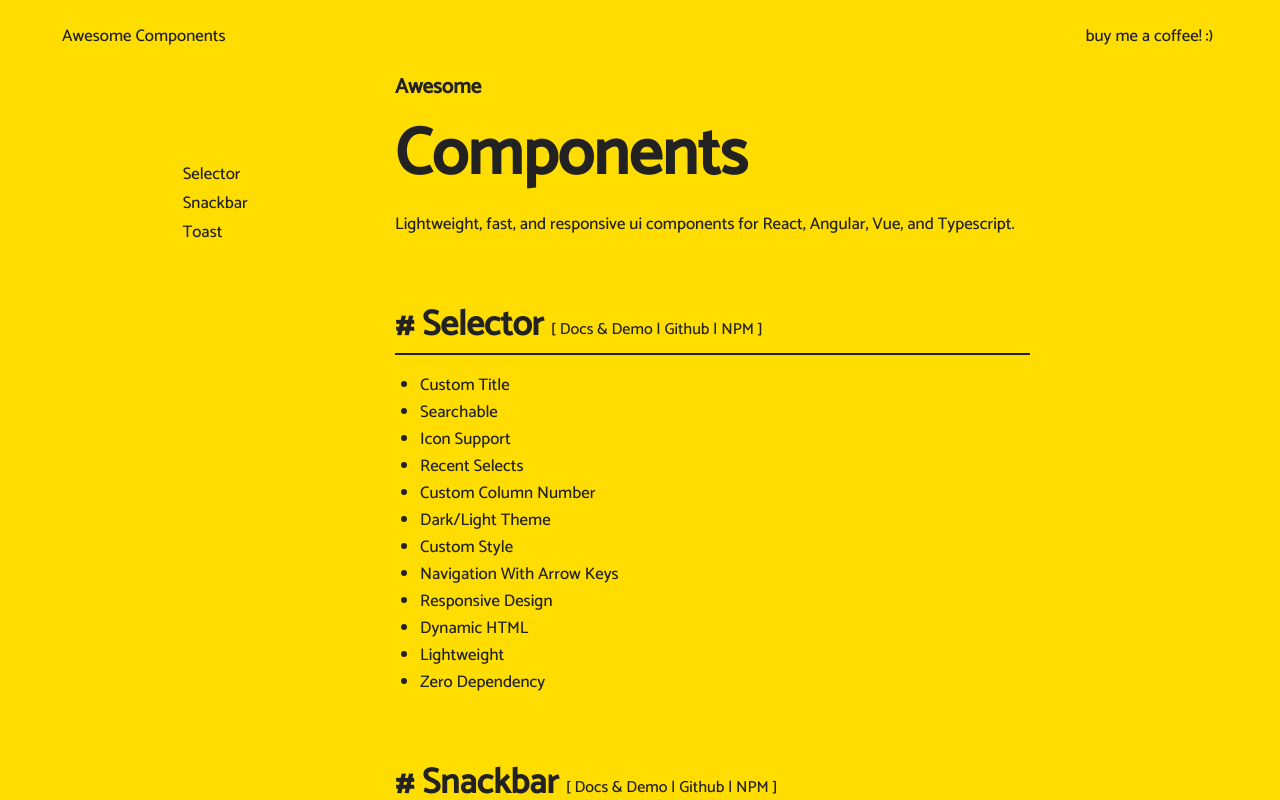
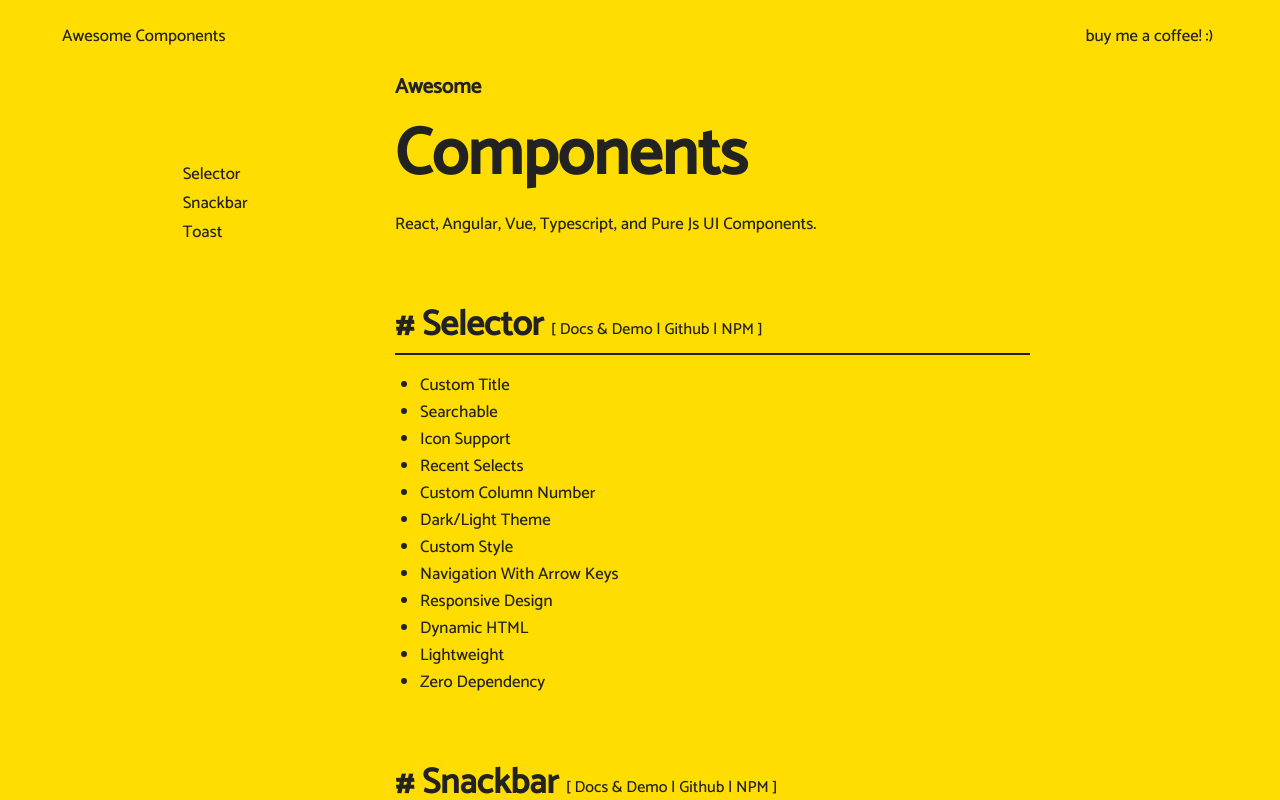
Before and after one commit to MostafaMDZH/Awesome-Components-Website, a Next.js app: page / in a window 1280 px wide. Built offline with nearby package versions, Linux system fonts and the light colour scheme.

Commit message:
[deployment auto commit]

```diff
--- a/pages/index.js
+++ b/pages/index.js
@@ -8,7 +8,7 @@ export default function Main(){
         <div id='window' style={{scrollBehavior:'smooth'}}>
 
             <Head>
-                <title>Awesome Components | Lightweight, fast, and responsive ui components for React, Angular, Vue, and Typescript</title>
+                <title>Awesome Components | React, Angular, Vue, Typescript, and Pure Js UI Components</title>
                 <meta name="viewport" content="initial-scale=1.0, width=device-width" />
             </Head>
 
@@ -39,7 +39,7 @@ export default function Main(){
                         <div id='name-versionWrapper'>
                             <h1 id='appName'><Link href='/'>Components</Link></h1>
                         </div>
-                        <p className='sectionDescription'>Lightweight, fast, and responsive ui components for React, Angular, Vue, and Typescript.</p>
+                        <p className='sectionDescription'>React, Angular, Vue, Typescript, and Pure Js UI Components.</p>
 
                         {/* selector */}
                         <div className='componentNameWrapper'>
```
Also changed, not shown: 2 other files (tests, documents, lock files or other folders).
